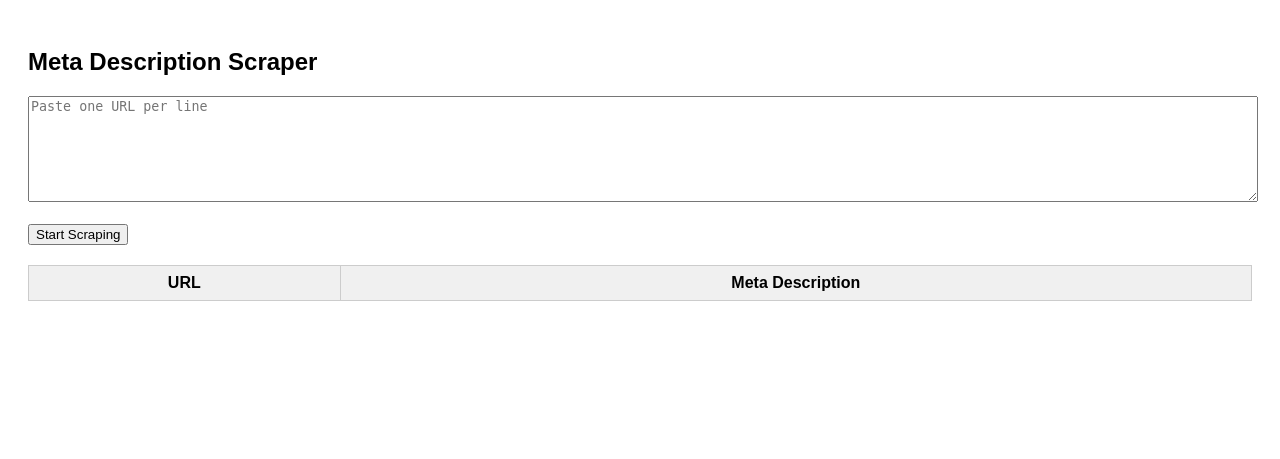
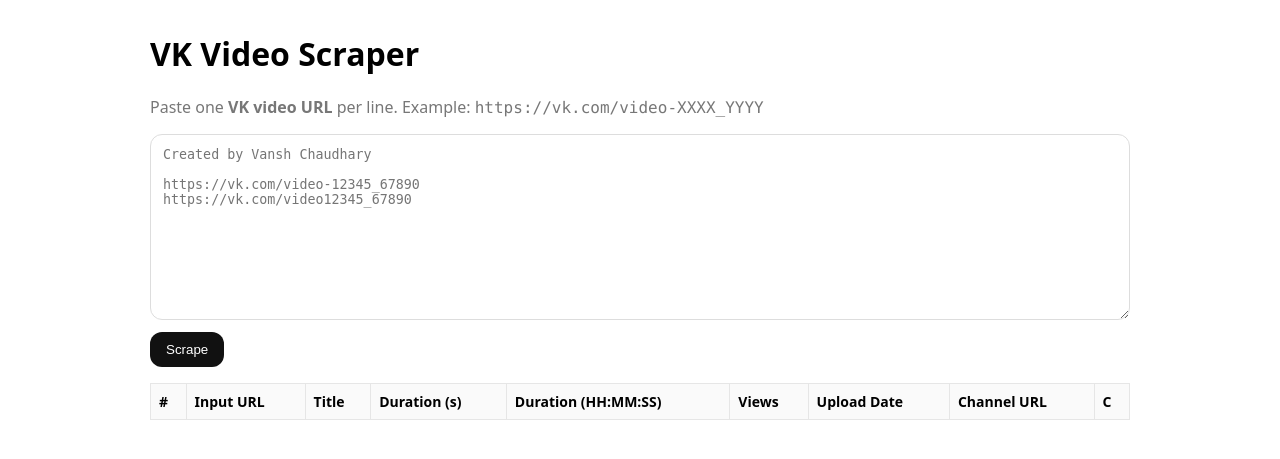
Before and after one commit to vchaudhary-eng/telegram-status-checker, a FastAPI app: page / in a window 1280 px wide. Shown: the top 459 px of the page. Run offline with FastAPI, Linux system fonts and the light colour scheme; lists and menus that the app fills with data are empty.

Commit message:
Update index.html

```diff
--- a/templates/index.html
+++ b/templates/index.html
@@ -1,55 +1,39 @@
-<!DOCTYPE html>
-<html>
+<!doctype html>
+<html lang="en">
 <head>
-    <meta charset="UTF-8">
-    <title>Meta Description Scraper</title>
-    <style>
-        body { font-family: Arial; padding: 20px; }
-        textarea { width: 100%; height: 100px; }
-        table { border-collapse: collapse; width: 100%; margin-top: 20px; }
-        th, td { border: 1px solid #ccc; padding: 8px; }
-        th { background: #f0f0f0; }
-    </style>
+  <meta charset="utf-8"/>
+  <meta name="viewport" content="width=device-width, initial-scale=1"/>
+  <title>VK Video Scraper</title>
+  <style>
+    body{font-family:system-ui,-apple-system,Segoe UI,Roboto,Inter,Arial,sans-serif;max-width:980px;margin:32px auto;padding:0 16px}
+    textarea{width:100%;min-height:160px;padding:12px;border-radius:12px;border:1px solid #ddd}
+    button{padding:10px 16px;border-radius:12px;border:0;background:#111;color:#fff;cursor:pointer}
+    button:disabled{opacity:.6;cursor:not-allowed}
+    .row{display:flex;gap:8px;align-items:center;margin:12px 0}
+    table{width:100%;border-collapse:collapse;margin-top:16px}
+    th,td{border:1px solid #e6e6e6;padding:8px;font-size:14px;vertical-align:top}
+    th{background:#fafafa;text-align:left}
+    .muted{color:#777}
+    .mono{font-family:ui-monospace,SFMono-Regular,Menlo,Consolas,monospace}
+  </style>
 </head>
 <body>
-    <h2>Meta Description Scraper</h2>
-    <textarea id="urls" placeholder="Paste one URL per line"></textarea><br><br>
-    <button onclick="startScraping()">Start Scraping</button>
+  <h1>VK Video Scraper</h1>
+  <p class="muted">Paste one <b>VK video URL</b> per line. Example: <span class="mono">https://vk.com/video-XXXX_YYYY</span></p>
 
-    <table id="resultTable">
-        <thead>
-            <tr>
-                <th>URL</th>
-                <th>Meta Description</th>
-            </tr>
-        </thead>
-        <tbody></tbody>
-    </table>
+  <div class="row">
+    <textarea id="urls" placeholder="Created by Vansh Chaudhary
 
-    <script>
-        async function startScraping() {
-            const urls = document.getElementById("urls").value.split("\n").map(u => u.trim()).filter(u => u);
-            const tbody = document.querySelector("#resultTable tbody");
-            tbody.innerHTML = "";
+https://vk.com/video-12345_67890
+https://vk.com/video12345_67890"></textarea>
+  </div>
+  <div class="row">
+    <button id="scrapeBtn">Scrape</button>
+    <span id="status" class="muted"></span>
+  </div>
 
-            for (const url of urls) {
-                const formData = new FormData();
-                formData.append("url", url);
-
-                try {
-                    const res = await fetch("/api/scrape", {
-                        method: "POST",
-                        body: formData
-                    });
-                    const data = await res.json();
-                    const row = `<tr><td>${data.url}</td><td>${data.description}</td></tr>`;
-                    tbody.insertAdjacentHTML("beforeend", row);
-                } catch (err) {
-                    const row = `<tr><td>${url}</td><td>Error fetching</td></tr>`;
-                    tbody.insertAdjacentHTML("beforeend", row);
-                }
-            }
-        }
-    </script>
-</body>
-</html>
+  <table id="results">
+    <thead>
+      <tr>
+        <th>#</th><th>Input URL</th><th>Title</th><th>Duration (s)</th><th>Duration (HH:MM:SS)</th>
+        <th>Views</th><th>Upload Date</th><th>Channel URL</th><th>C
```
